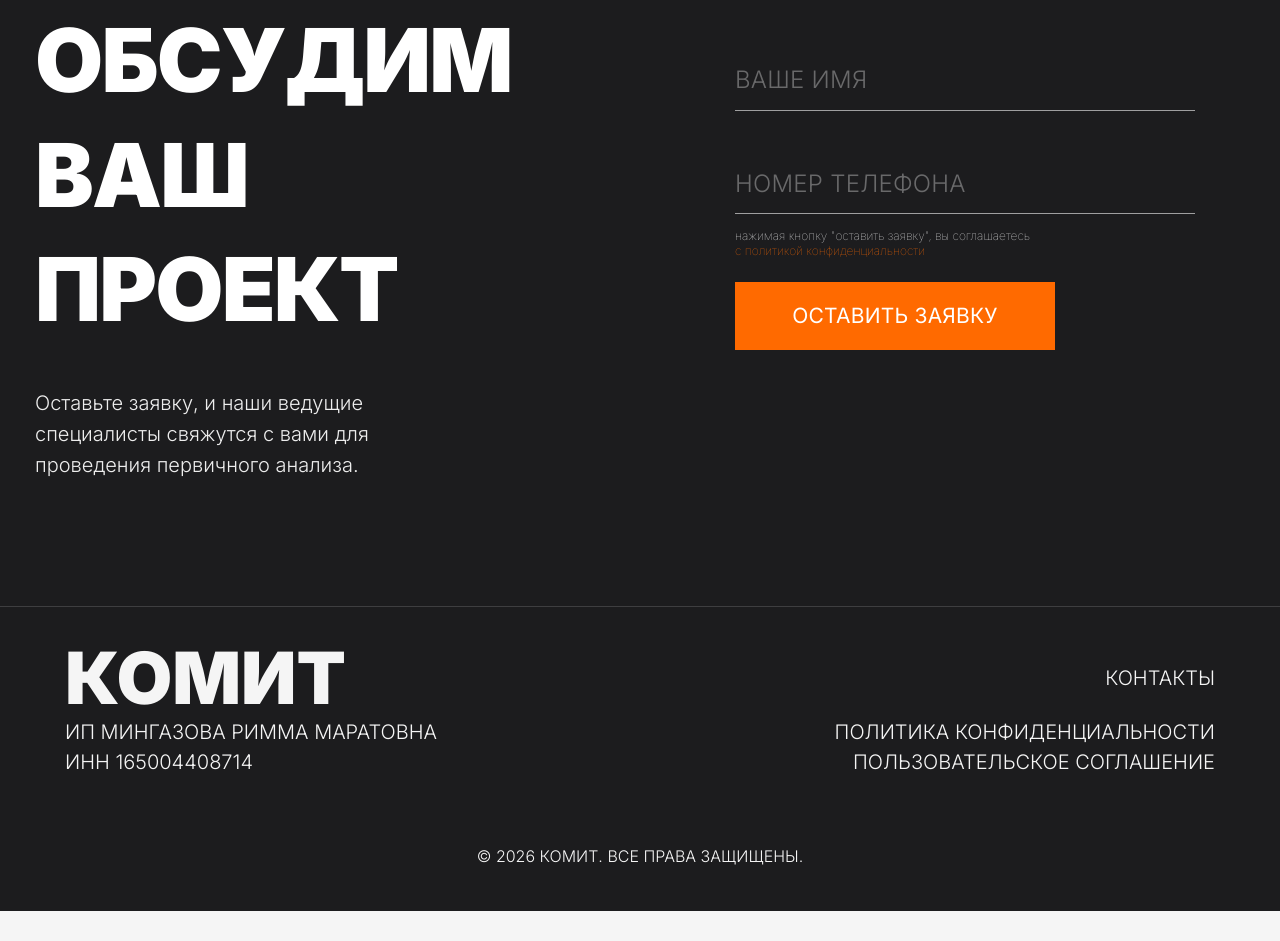
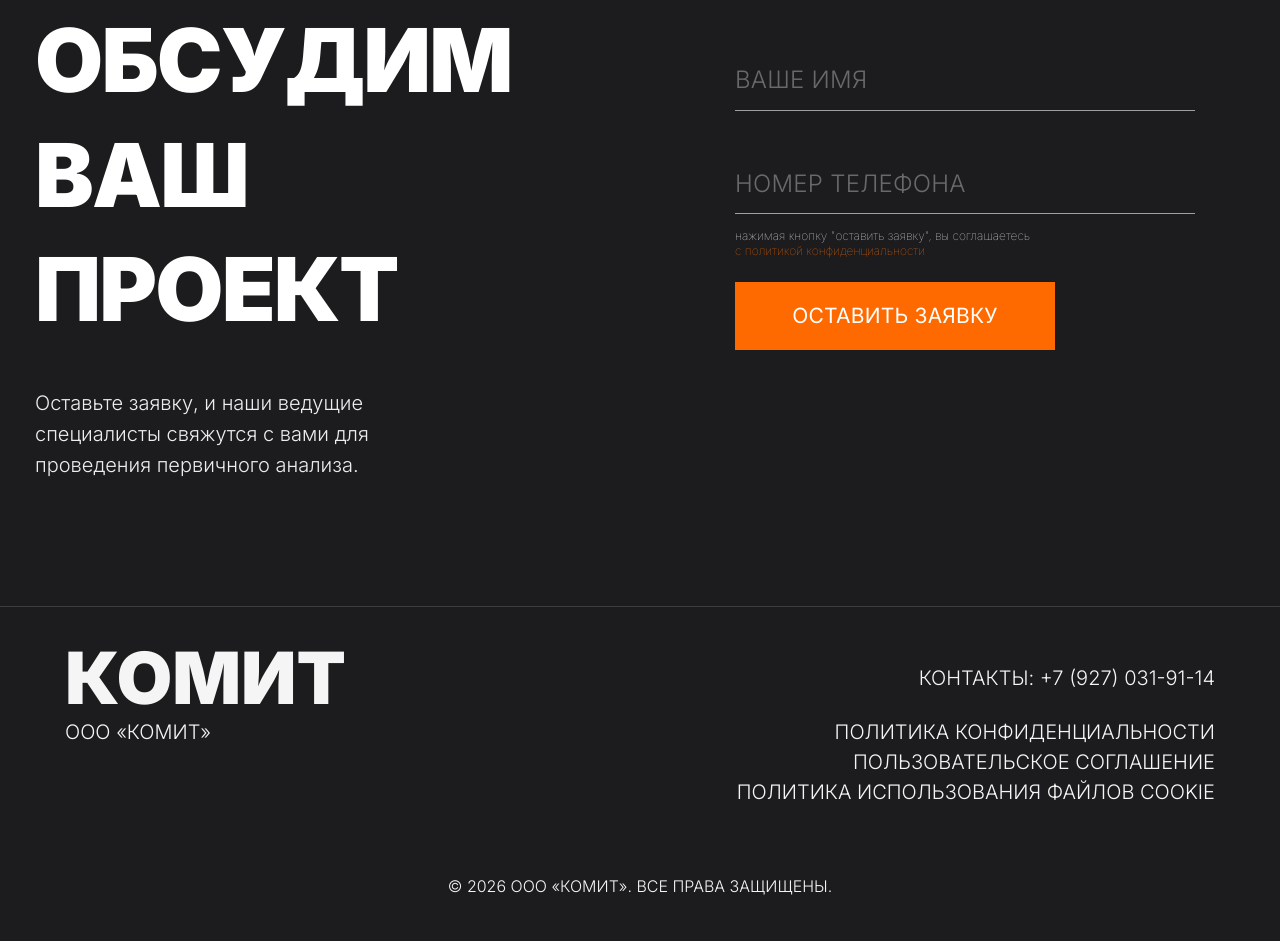
Before and after one commit to Shamil-creator/komit, a plain HTML site: page index.html in a window 1280 px wide. Shown: the part 4367-5308 px from the top of the page. Before the commit the page ends 5278 px from the top, so only its background shows below. Drawn offline with Linux system fonts and the light colour scheme.

Commit message:
Обновление реквизитов и юридических документов

```diff
--- a/backend/src/server.js
+++ b/backend/src/server.js
@@ -9,6 +9,7 @@ const dotenv = require('dotenv');
 dotenv.config();
 
 const {
+  HOST = '127.0.0.1',
   PORT = '3001',
   TELEGRAM_BOT_TOKEN,
   TELEGRAM_CHAT_ID,
@@ -288,6 +289,6 @@ app.use((error, request, response, next) => {
   });
 });
 
-app.listen(Number(PORT), () => {
-  console.log(`[startup] backend is running on port ${PORT}`);
+app.listen(Number(PORT), HOST, () => {
+  console.log(`[startup] backend is running on ${HOST}:${PORT}`);
 });
--- a/index.html
+++ b/index.html
@@ -224,19 +224,19 @@
     <div class="footer__inner">
       <div class="footer__left">
         <h3 class="footer__logo">КОМИТ</h3>
-        <p>ИП МИНГАЗОВА РИММА МАРАТОВНА</p>
-        <p>ИНН 165004408714</p>
+        <p>ООО «КОМИТ»</p>
       </div>
       <div class="footer__right">
-        <h4 class="footer__heading">КОНТАКТЫ</h4>
+        <h4 class="footer__heading">КОНТАКТЫ: +7 (927) 031-91-14</h4>
         <a href="./Политика%20конф.pdf" id="privacy-policy" target="_blank" rel="noopener noreferrer">ПОЛИТИКА
           КОНФИДЕНЦИАЛЬНОСТИ</a>
         <a href="./Пользовательское%20соглашение.pdf" target="_blank" rel="noopener noreferrer">ПОЛЬЗОВАТЕЛЬСКОЕ
           СОГЛАШЕНИЕ</a>
+        <a href="./cookie.pdf" target="_blank" rel="noopener noreferrer">ПОЛИТИКА ИСПОЛЬЗОВАНИЯ ФАЙЛОВ COOKIE</a>
       </div>
     </div>
     <div class="footer__bottom">
-      <p>&copy; 2026 КОМИТ. ВСЕ ПРАВА ЗАЩИЩЕНЫ.</p>
+      <p>&copy; 2026 ООО «КОМИТ». ВСЕ ПРАВА ЗАЩИЩЕНЫ.</p>
     </div>
   </footer>
 
```
Also changed, not shown: 4 other files.
